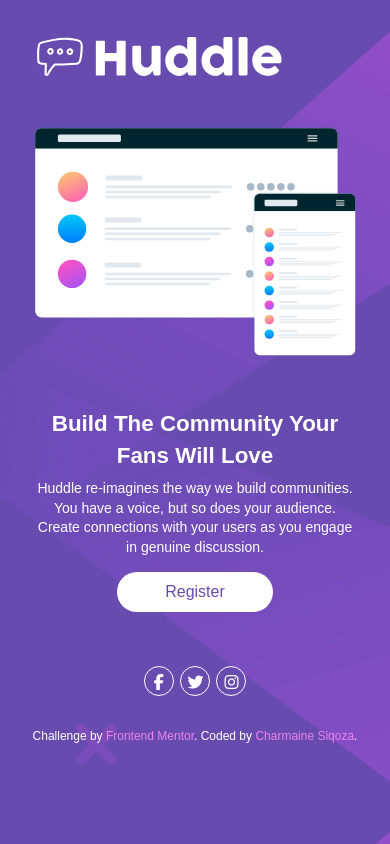
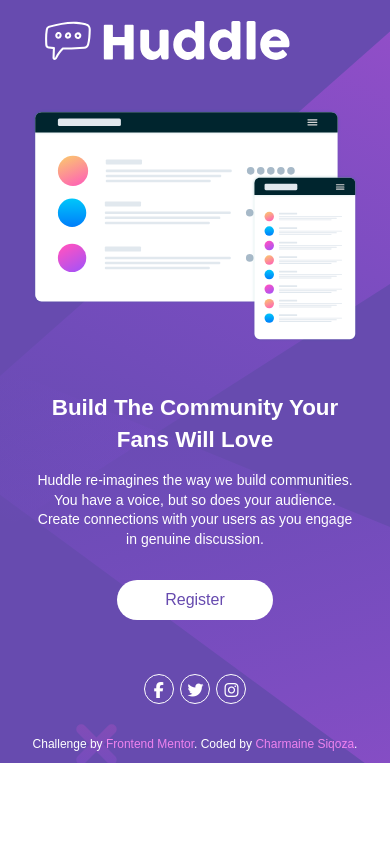
Before and after one commit to koolamusic/Huddle-Landing-Page---Front-end-Mentor, a plain HTML site: page index.html in a window 390 px wide. Drawn offline with Linux system fonts and the light colour scheme; a web font is replaced by a local one.

Commit message:
Fix Desktop Layout

```diff
--- a/style.css
+++ b/style.css
@@ -5,18 +5,23 @@
 }
 
 body {
-    background-color: hsl(257, 40%, 49%);
-    background-image: url(./images/bg-desktop.svg);
     font-family: 'Poppins', sans-serif;
     color: white;
     margin: 0;
 }
 
+.wrapper {
+    background-color: hsl(257, 40%, 49%);
+    display: block;
+    margin-top: 0;
+    background-image: url(./images/bg-desktop.svg);
+}
+
 /* header */
 
 header {
-    margin-top: 1em;
-    padding: 0.5em 1.5em;
+    /* margin-top: 1em; */
+    padding: 0.5rem 2rem;
 }
 
 /* container */
@@ -24,29 +29,33 @@ header {
 .container {
     display: flex;
     flex-direction: row;
-    padding: 0.5rem 3.3rem;
+    padding: 0.5rem 2.7rem;
     justify-content: space-around;
     width: 100%;
 }
 
 .hero_img {
-    max-width: 100%;
+    width: 100%;
+    padding-right: 2.2rem;
 }
 
 .hero_text h1 {
     font-weight: 700;
+    font-size: 2.5rem;
     flex: 1;
-    margin-bottom: 0.5rem;
+    margin-bottom: 1rem;
 }
 
 .hero_text p {
     font-weight: 400;
-    margin-bottom: 1.5rem;
+    margin-bottom: 2.5rem;
 }
 
 .hero_text {
     margin-top: 2.9rem;
+    display: block;
     line-height: 1.4;
+    width: 70%;
 }
 
 /* btn */
@@ -61,8 +70,6 @@ header {
 
 .btn:hover {
     box-shadow: inset 0 0 0 5px #EE82EE;
-    /* background-color: #EE82EE;
-    color: white; */
 }
 
 /* footer - social */
@@ -104,11 +111,17 @@ header {
     .container {
         display: flex;
         flex-direction: column;
+        flex-wrap: wrap;
         align-items: center;
         padding: 1.5rem 2rem;
     }
+    .hero_img {
+        width: 100%;
+        padding: 0;
+    }
     .hero_text {
         text-align: center;
+        width: 100%;
     }
     .hero_text p {
         font-size: 14px;
```
